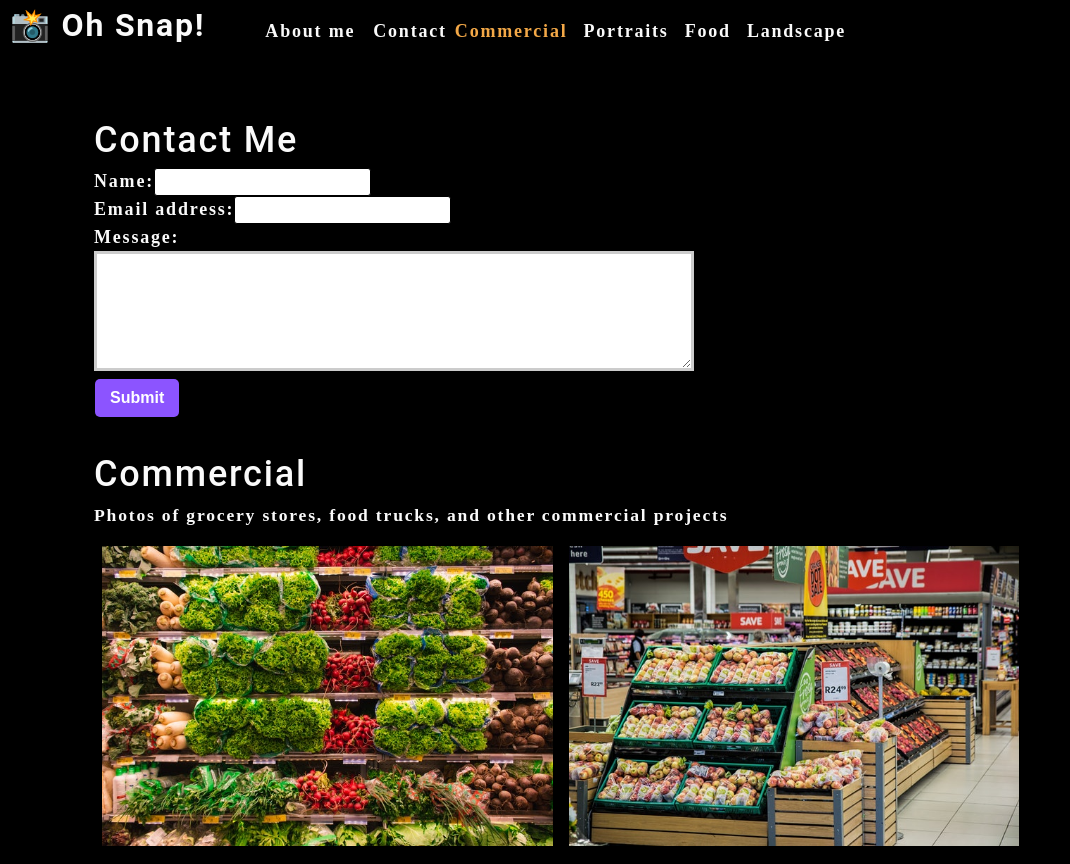
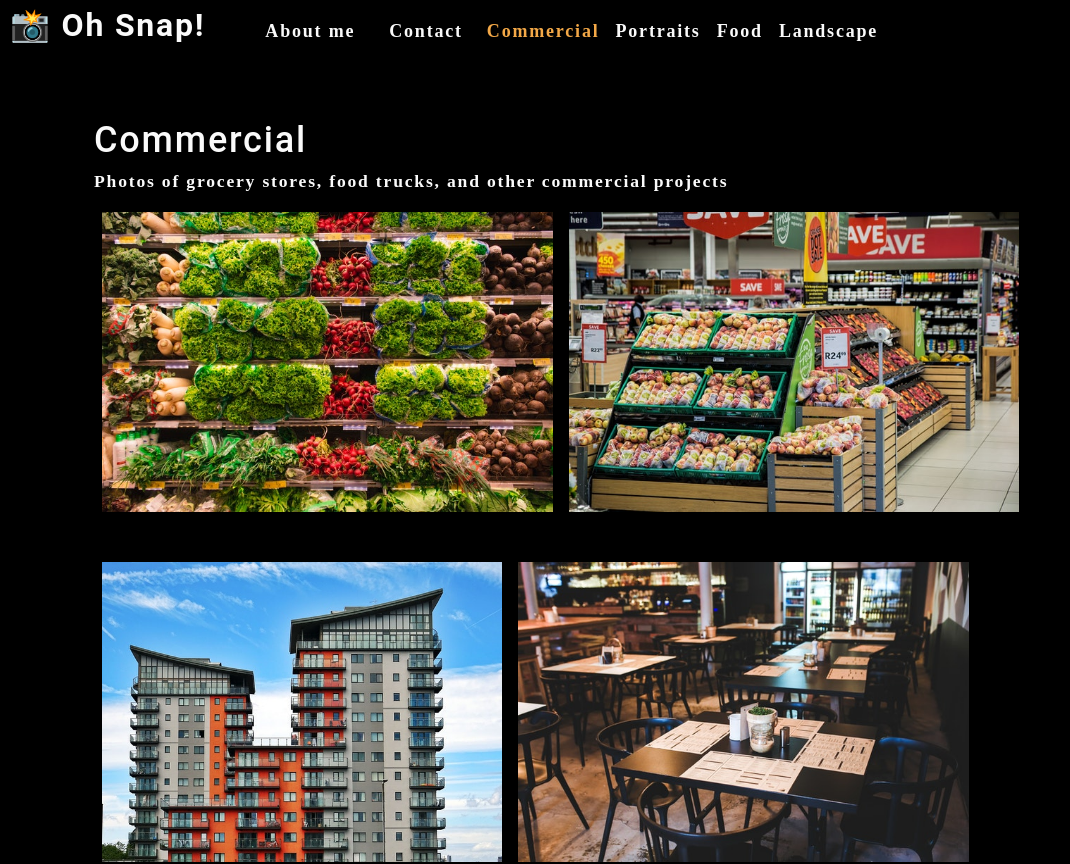
Before and after one commit to feuerbacherb/photo-port, a React (Create React App) app: page / in a window 1280 px wide. Shown: the top 864 px of the page, without its empty margins (0-1070 px from the left). Built offline with nearby package versions, Linux system fonts and the light colour scheme.

Commit message:
made it so contact only shows if it is chosen in nav

```diff
--- a/src/App.js
+++ b/src/App.js
@@ -7,6 +7,8 @@
 import ContactForm from './components/Contact';
 
 function App() {
+  const [contactSelected, setContactSelected] = useState(false);
+
   const [categories] = useState([
     {
       name: 'commercial',
@@ -34,11 +36,18 @@
         categories={categories}
         setCurrentCategory={setCurrentCategory}
         currentCategory={currentCategory}
+        contactSelected={contactSelected}
+        setContactSelected={setContactSelected}
       ></Nav>
       <main>
-        <ContactForm></ContactForm>
-        <Gallery currentCategory={currentCategory}></Gallery>
-        <About></About>
+        {!contactSelected ? (
+          <>
+            <Gallery currentCategory={currentCategory}></Gallery>
+            <About></About>
+          </>
+        ) : (
+          <ContactForm></ContactForm>
+        )}
       </main>
     </div>
   );
--- a/src/components/Contact/index.js
+++ b/src/components/Contact/index.js
@@ -1,11 +1,32 @@
 import React, { useState } from 'react';
+import { validateEmail } from "../../utils/helpers";
 
 function ContactForm() {
     const [formState, setFormState] = useState({ name: '', email: '', message: ''});
     const {name, email, message} = formState;
+    const [errorMessage, setErrorMessage] = useState('');
 
     function handleChange(e) {
-        setFormState({...formState, [e.target.name]: e.target.value })
+        setFormState({...formState, [e.target.name]: e.target.value });
+        if (e.target.name === 'email') {
+            const isValid = validateEmail(e.target.value);
+            console.log(isValid);
+            if (!isValid) {
+                setErrorMessage('Your email is invalid');
+            } else {
+                setErrorMessage('');
+            }
+        } else {
+            if (!e.target.value.length) {
+                setErrorMessage(`${e.target.name} is required`);
+            } else {
+                setErrorMessage('');
+            }
+        }
+
+        if (!errorMessage) {
+            setFormState({ ...formState, [e.target.name]: e.target.value });
+        }
     }
 
     function handleSubmit(e) {
@@ -21,16 +42,21 @@
             <form id="contact-form" onSubmit={handleSubmit}>
                 <div>
                     <label htmlFor="name">Name:</label>
-                    <input type="text" name="name" defaultValue={name} onChange={handleChange} />
+                    <input type="text" name="name" defaultValue={name} onBlur={handleChange} />
                 </div>
                 <div>
                     <label htmlFor="email">Email address:</label>
-                    <input type="email" name="email" defaultValue={email} onChange={handleChange} />
+                    <input type="email" name="email" defaultValue={email} onBlur={handleChange} />
                 </div>
                 <div>
                     <label htmlFor="message">Message:</label>
-                    <textarea name="message" rows="5" defaultValue={message} onChange={handleChange} />
+                    <textarea name="message" rows="5" defaultValue={message} onBlur={handleChange} />
                 </div>
+                {errorMessage && (
+                    <div>
+                        <p className="error-text">{errorMessage}</p>
+                    </div>
+                )}
                 <button type="submit">Submit</button>
             </form>
         </section>
--- a/src/components/Nav/index.js
+++ b/src/components/Nav/index.js
@@ -6,6 +6,8 @@
         categories = [],
         setCurrentCategory,
         currentCategory,
+        contactSelected,
+        setContactSelected
     } = props;
 
     useEffect(() => {
@@ -24,16 +26,17 @@
                 <li className="mx-2">
                     <a data-testid="about" href="#about">About me</a>
                 </li>
-                <li>
-                    <span>Contact</span>
+                <li className={`mx-2 ${contactSelected && 'navActive'}`}>
+                    <span onClick={() => setContactSelected(true)}>Contact</span>
                 </li>
             {categories.map((category) => (
                 <li className={`mx-1 ${
-                    currentCategory.name === category.name && 'navActive'
+                    currentCategory.name === category.name && !contactSelected && 'navActive'
                     }`} key={category.name}>
                 <span
                     onClick={() => {
                     setCurrentCategory(category)
+                    setContactSelected(false);
                     }}
                 >
                     {capitalizeFirstLetter(category.name)}
```
